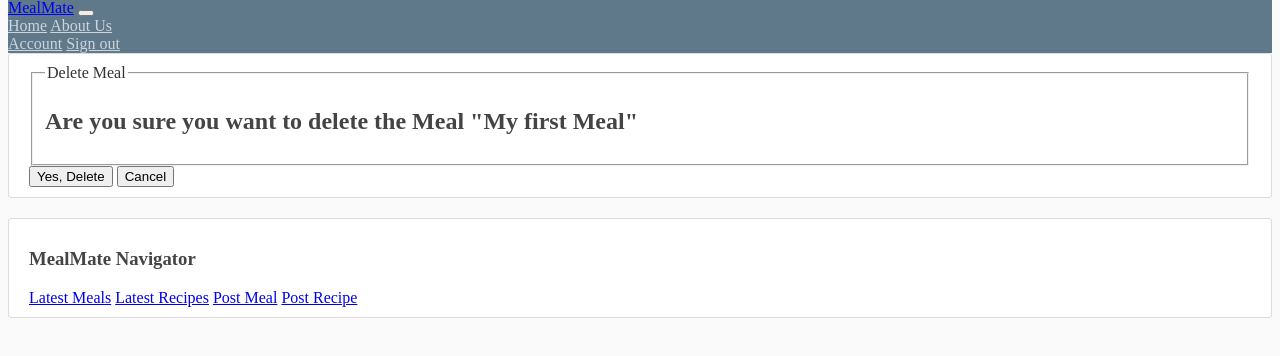
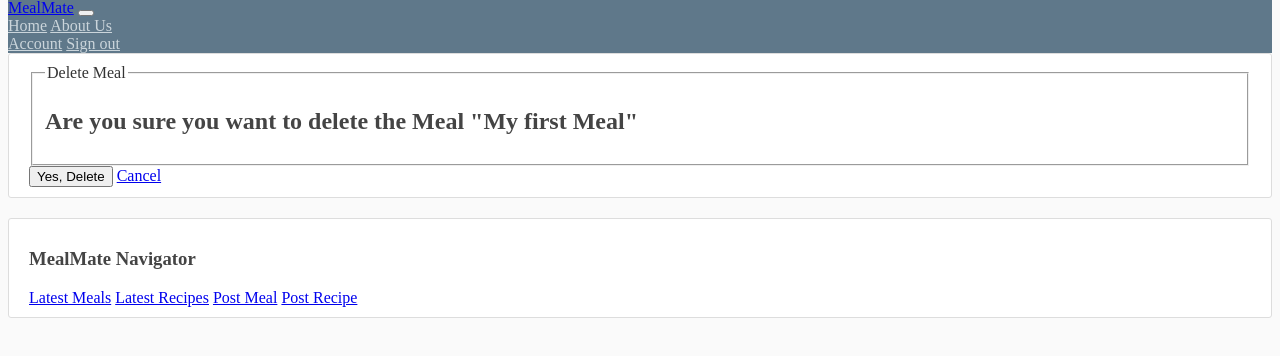
Before and after one commit to Mike-The-Knight/WebAppCW, a Django app: page /meal/1/delete/ in a window 1280 px wide. Shown: the part 81-437 px from the top of the page. Run offline with Django 4.2, Linux system fonts and the light colour scheme; a user stored in the database is signed in; data comes from the database, SQL or seed files in the repository; both versions use the stored data as it was after the commit.

Commit message:
Cancel on the delete form now works

```diff
--- a/project/templates/website/meal_confirm_delete.html
+++ b/project/templates/website/meal_confirm_delete.html
@@ -10,7 +10,7 @@
         </fieldset>
         <div class="form-group">
           <button class="btn btn-outline-danger" type="submit">Yes, Delete</button>
-          <button class="btn btn-outline-secondary" href="{% url 'meal-detail' object.id %}">Cancel</button>
+          <a class="btn btn-outline-secondary" href="{% url 'meal-detail' object.id %}">Cancel</a>
         </div>
     </form>
   </div>
--- a/project/templates/website/recipe_confirm_delete.html
+++ b/project/templates/website/recipe_confirm_delete.html
@@ -10,7 +10,7 @@
         </fieldset>
         <div class="form-group">
             <button class="btn btn-outline-danger" type="submit">Yes, Delete</button>
-            <button class="btn btn-outline-secondary" href="{% url 'recipe-detail' object.id %}">Cancel</button>
+            <a class="btn btn-outline-secondary" href="{% url 'recipe-detail' object.id %}">Cancel</a>
         </div>
     </form>
   </div>
```
Also changed, not shown: project/db.sqlite3.
